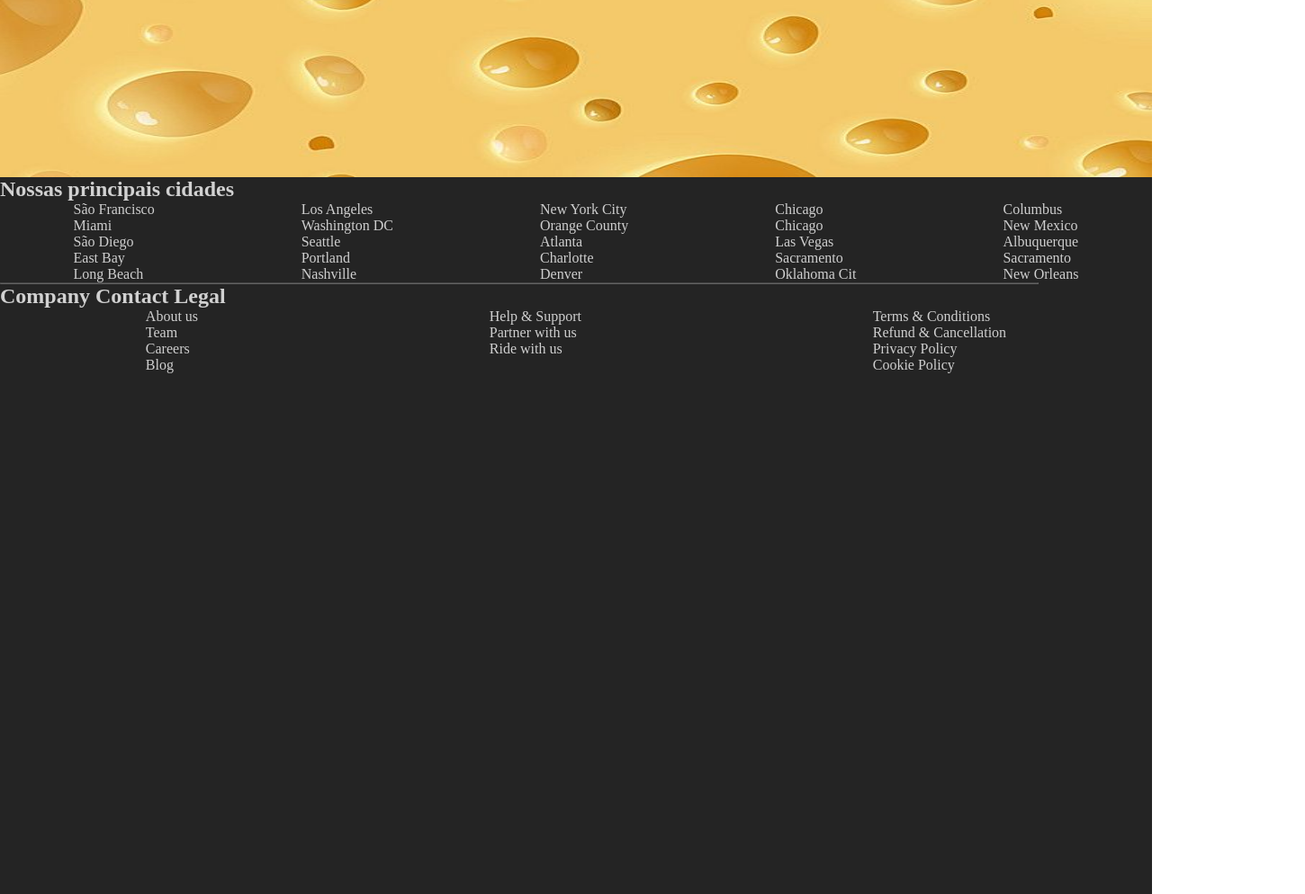
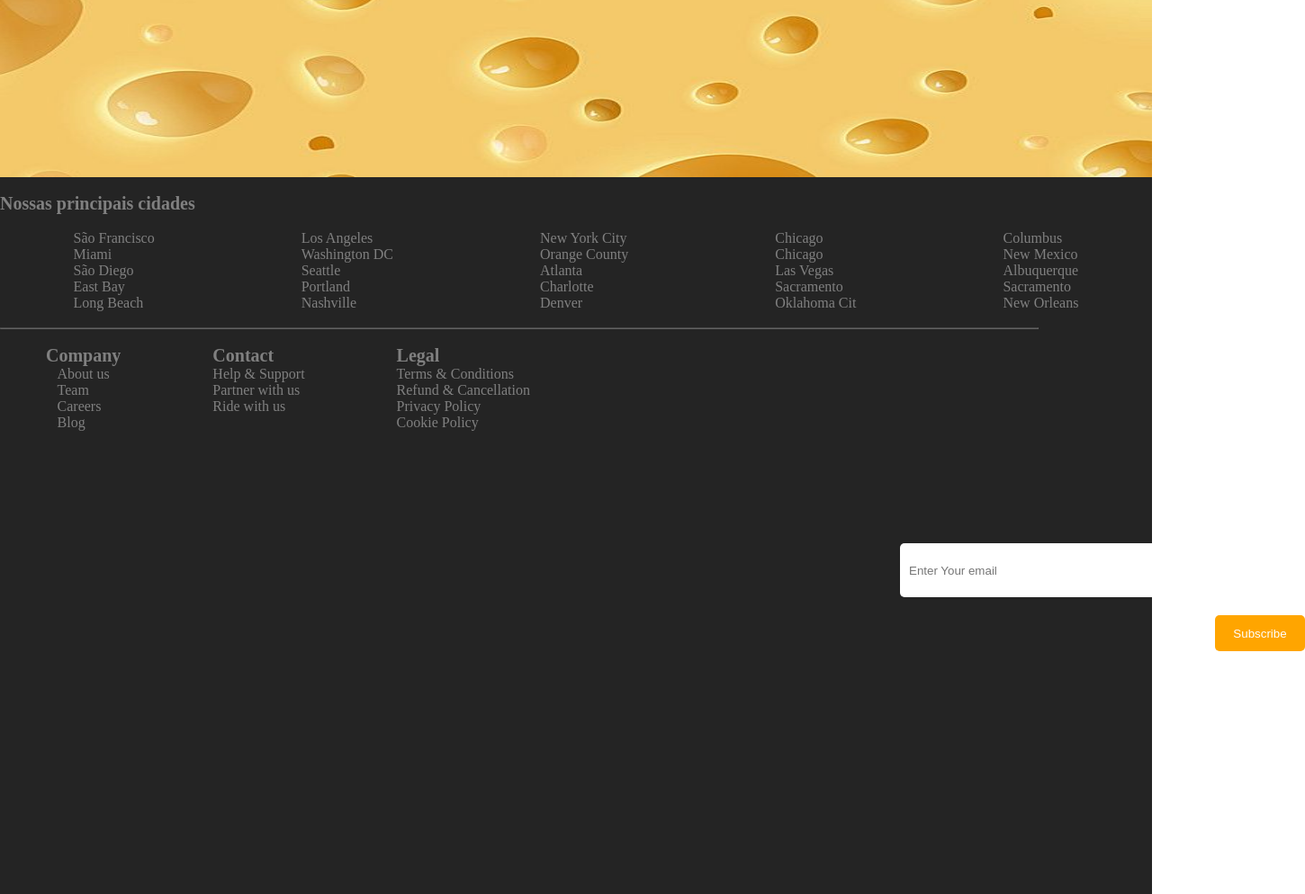
Before and after one commit to BeatrizOliveira15/grupo-03, a plain HTML site: page index.html in a window 1280 px wide. Shown: the part 899-1893 px from the top of the page at 90% size, 1450 px wide, since content can reach past the window. Drawn offline with Linux system fonts and the light colour scheme.

Commit message:
marcela2.0

```diff
--- a/assets/styles.css
+++ b/assets/styles.css
@@ -260,17 +260,18 @@ body{
 
 
 p{
-    color: rgba(255, 255, 255, 0.779);
+    color: var(--borda);
     display: flex;
     justify-content: space-around;
 }
 
 h2{
-    color: rgb(209, 209, 209);
+    color: var(--borda);
     display: flex;
     align-content: center;
     justify-content: space-between;
     flex-direction: column;
+    font-size: 20px;
 
 }
 .titulo-rodape{
@@ -293,30 +294,37 @@ h2{
     }
 
 }
+.tres{
+    display: flex;
+    justify-content: space-around;
+    align-content: center;
+    flex-direction: row;
+    columns: 3;
+    width: 50%;
+    height: 200px;
 
-.titulo-segundo {
-    display: flex;
-    flex-direction: column;
-    width: 100%;
+}
+input{
+    width: 300px;
+    height: 40px;
+    border-radius: 5px;
+    border: none;
+    margin-top: 20px;
+    padding: 10px;
+    margin-left: 1000px;
 
-    .titulo-segundo h2 {
-        display: flex;
-        flex-direction: row;
-        justify-content: space-between;
-    }
-
-    .segundo{
-        display: flex;
-        justify-content: space-around;
-        align-content: center;
-
-    }
+}
+bUtton{
+    width: 100px;
+    height: 40px;
+    border-radius: 5px;
+    border: 0px;
+    margin-top: 20px;
+    margin-left: 10px;
+    background-color: orange;
+    color: white;
+     margin-left: 1350px;
 
 
-    hr{
-        width: 90%;
-        opacity: 0.3;
-    }
 
 }
-}
--- a/index.html
+++ b/index.html
@@ -8,8 +8,6 @@
 </head>
 <body>
 <!--bea-->
-
-
 
 
 
@@ -185,13 +183,13 @@
 
 
     <img src="assets/img/f189d6889f7b3a4f2950df2138db5efd.jpg" alt="img">
-
+    <br>
     <div class="rodapé">
 
 
         <div class="titulo-rodape">
 
-            <h2>Nossas principais cidades</h2>
+            <h2>Nossas principais cidades</h2> <br>
             <div class="primeiro">
 
             <p> São Francisco <br> Miami <br> São Diego <br> East Bay<br> Long Beach</p>
@@ -203,20 +201,29 @@
             <p> Chicago <br>Chicago <br> Las Vegas <br> Sacramento<br> Oklahoma Cit</p>
 
             <p> Columbus <br> New Mexico <br>Albuquerque <br> Sacramento<br> New Orleans</p>
-        </div>
+            </div>
+            <br>
+            <hr>
+            <br>
 
-        <hr>
-
-        <div class="titulo-segundo">
-            <h2>Company Contact Legal</h2>
-
-            <div class="segundo">
-                <p>About us <br>Team <br> Careers <br> Blog</p>
-                <p> Help & Support<br> Partner with us <br>Ride with us</p>
-                <p> Terms & Conditions <br>Refund & Cancellation<br>Privacy Policy <br> Cookie Policy</p>
-
+            <div class="tres">
+         <div class="company">
+            <h2>Company </h2>
+            <p >About us <br>Team <br> Careers <br> Blog</p>
             </div>
-        </div>
+            <div class="contact">
+            <h2>Contact</h2>
+            <p> Help & Support<br> Partner with us <br>Ride with us</p>
+            </div>
+            <div class="legal">
+            <h2>Legal </h2>
+             <p> Terms & Conditions <br>Refund & Cancellation<br>Privacy Policy <br> Cookie Policy </p>
+         </div>
+            </div>
+             <label for="Enter Your email"></label>
+            <input type="email" id="email" name="email" placeholder="Enter Your email">
+            <button> Subscribe</button>
+            </div>
 
 
     </div>
```
